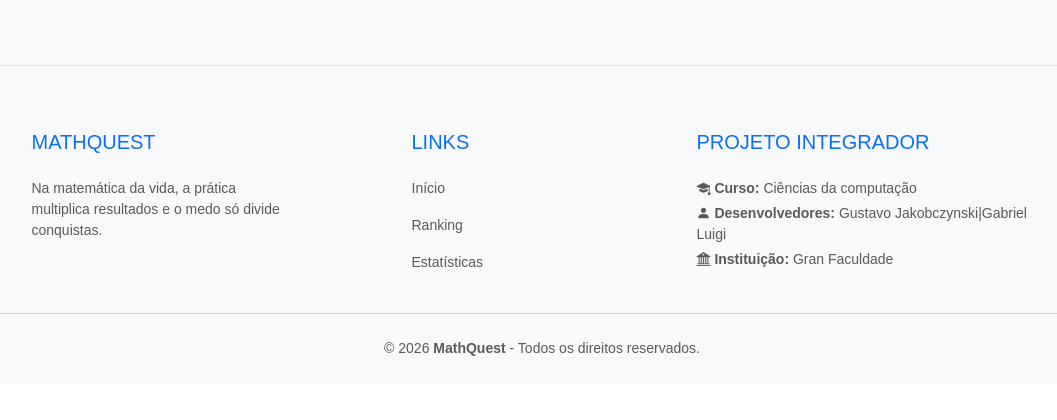
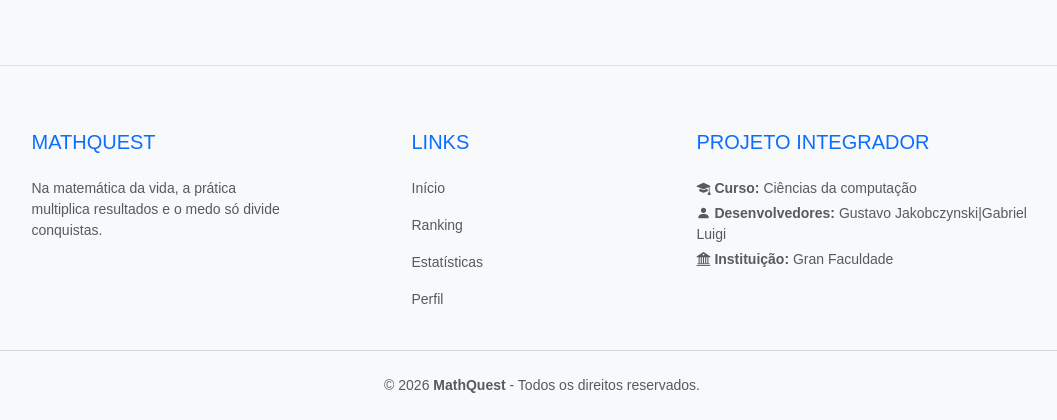
Before and after one commit to Guhzzin/Projeto-extensao03, a PHP site: page /home.php in a window 1280 px wide. Shown: the part 668-1088 px from the top of the page, without its empty margins (98-1155 px from the left). Before the commit the page ends 1024 px from the top, so only its background shows below. Run offline with PHP 8.4, Linux system fonts and the light colour scheme; the visitor is signed in with stand-in values (Sample User, id 1); data that the repository does not hold is empty.

Commit message:
Update footer.php

```diff
--- a/Projeto-extensao03/public/includes/footer.php
+++ b/Projeto-extensao03/public/includes/footer.php
@@ -12,6 +12,7 @@
                 <p class="small"><a href="home.php" class="text-body-secondary text-decoration-none">Início</a></p>
                 <p class="small"><a href="ranking.php" class="text-body-secondary text-decoration-none">Ranking</a></p>
                 <p class="small"><a href="estatisticas.php" class="text-body-secondary text-decoration-none">Estatísticas</a></p>
+                <p class="small"><a href="perfil.php" class="text-body-secondary text-decoration-none">Perfil</a></p>
             </div>
 
             <div class="col-md-4 col-lg-4 col-xl-4 mx-auto mt-3">
```
